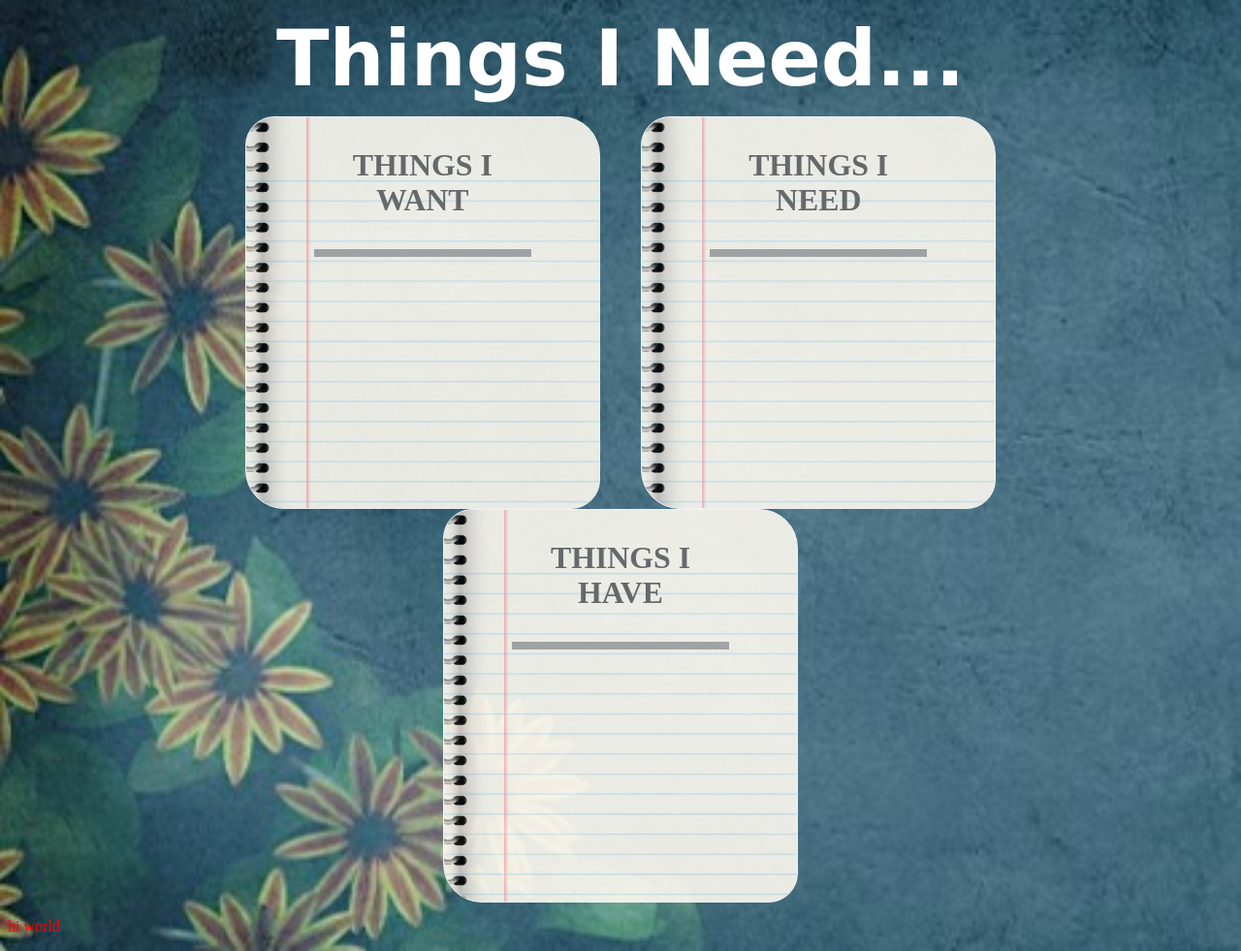
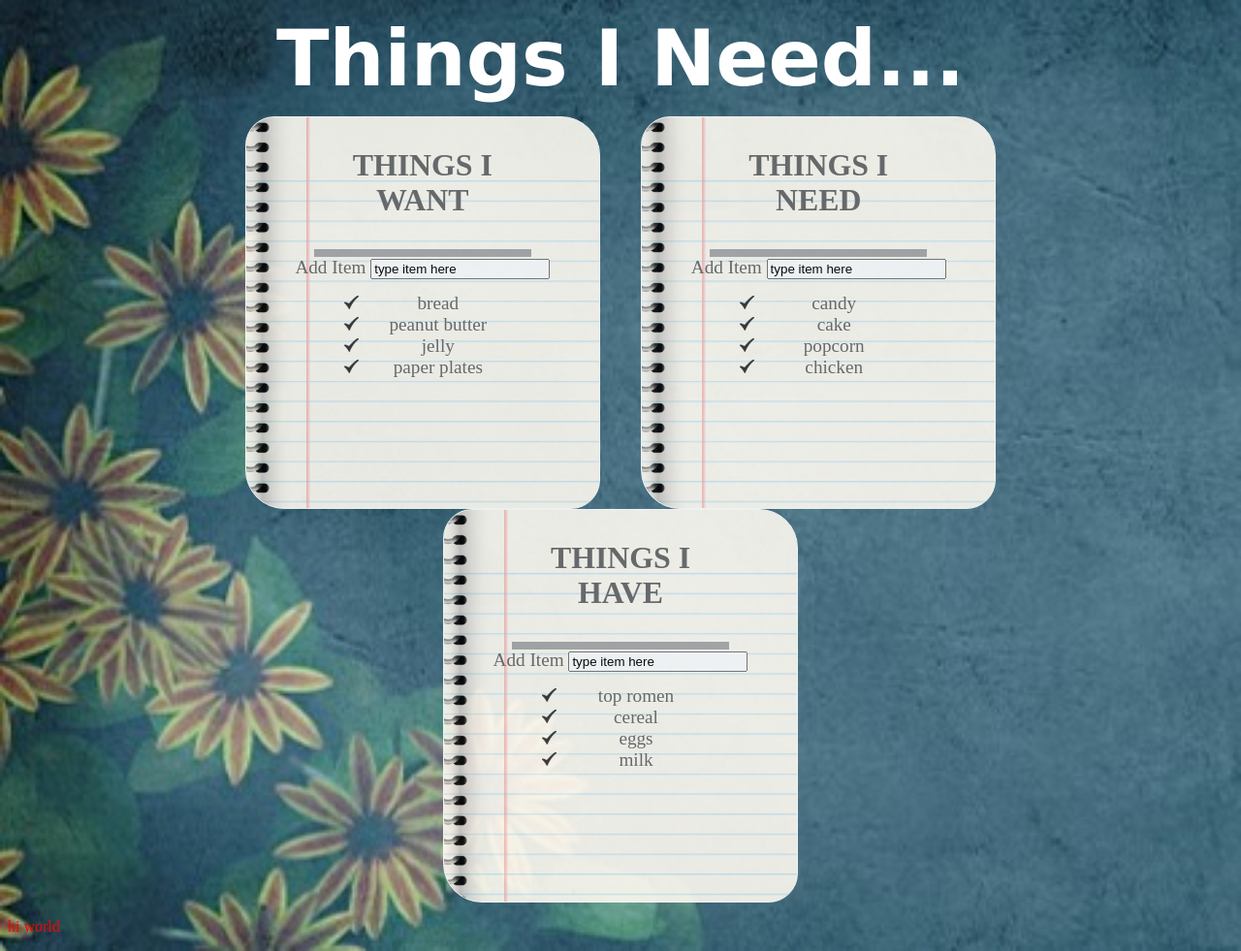
Before and after one commit to KenyonBlue/shopping-list, a plain HTML site: page index.html in a window 1280 px wide. Shown: the whole page at 97% size. Drawn offline with Linux system fonts and the light colour scheme.

Commit message:
added list w image and input

```diff
--- a/css/style.css
+++ b/css/style.css
@@ -1,6 +1,6 @@
  /* * {
-     border: 1px solid red;
- }*/
+      border: 1px solid red;
+  }*/
 
  body {
      background-image: url("../images/flowers-2.jpg");
@@ -55,4 +55,13 @@
      font-size: 1.7rem;
      margin: 0 70px;
      border-bottom: .3em solid darkgrey;
+     text-align: center;
  }
+
+ .things .things-i-want-list ul,
+ .things .things-i-need-list ul,
+ .things .things-i-have-list ul {
+     list-style-image: url(../images/check-mark.png);
+     list-style-position: outside;
+     margin: 14px 91px 0px 83px;
+ }
--- a/index.html
+++ b/index.html
@@ -16,17 +16,55 @@
         <div class="things-i-want">
             <header class="things-i-want-title">
                 <h3>THINGS I WANT</h3></header>
+            <form action="" class="things-i-want-form">
+                Add Item
+                <input type="text" name="add-want-item" value="type item here">
+            </form>
+
+            <div class="things-i-want-list">
+                <ul>
+                    <li>bread</li>
+                    <li>peanut butter</li>
+                    <li>jelly</li>
+                    <li>paper plates</li>
+                </ul>
+            </div>
         </div>
         <div class="things-i-need">
-            <header class="things-i-want-title">
+            <header class="things-i-need-title">
                 <h3>THINGS I NEED</h3></header>
-        </div>
-        <div class="things-i-have">
-            <header class="things-i-want-title">
-                <h3>THINGS I HAVE</h3></header>
+            <form action="" class="things-i-need-form">
+                Add Item
+                <input type="text" name="add-need-item" value="type item here">
+            </form>
+            <div class="things-i-need-list">
+                <ul>
+                    <li>candy</li>
+                    <li>cake</li>
+                    <li>popcorn</li>
+                    <li>chicken</li>
+                </ul>
+            </div>
         </div>
 
+        <div class="things-i-have">
+            <header class="things-i-have-title">
+                <h3>THINGS I HAVE</h3></header>
+            <form action="" class="things-i-have-form">
+                Add Item
+                <input type="text" name="add-have-item" value="type item here">
+            </form>
+            <div class="things-i-have-list">
+                <ul>
+                    <li>top romen</li>
+                    <li>cereal</li>
+                    <li>eggs</li>
+                    <li>milk</li>
+                </ul>
+            </div>
+        </div>
     </div>
+
     <p class="hi">hi world</p>
     <script src="js/shopping-list.js"></script>
 </body>
```
Also changed, not shown: images/check-mark.png (added).
